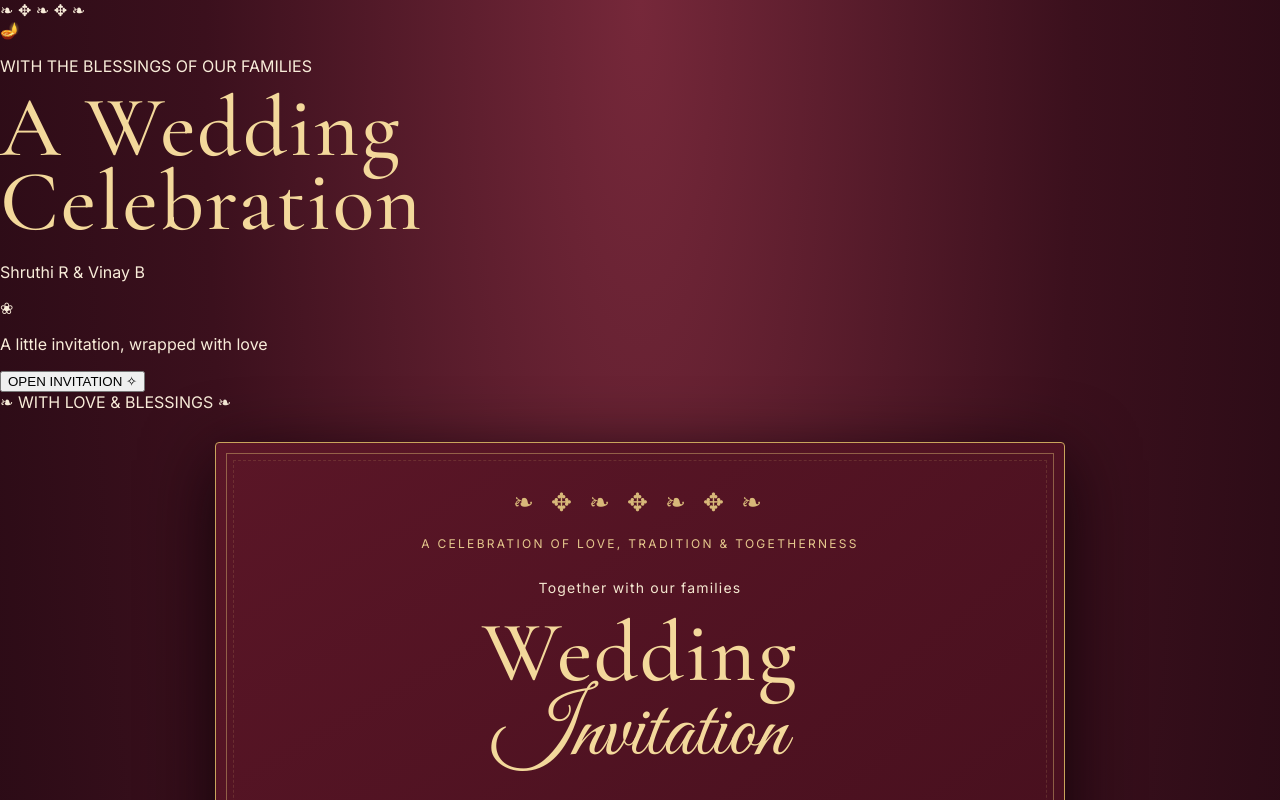
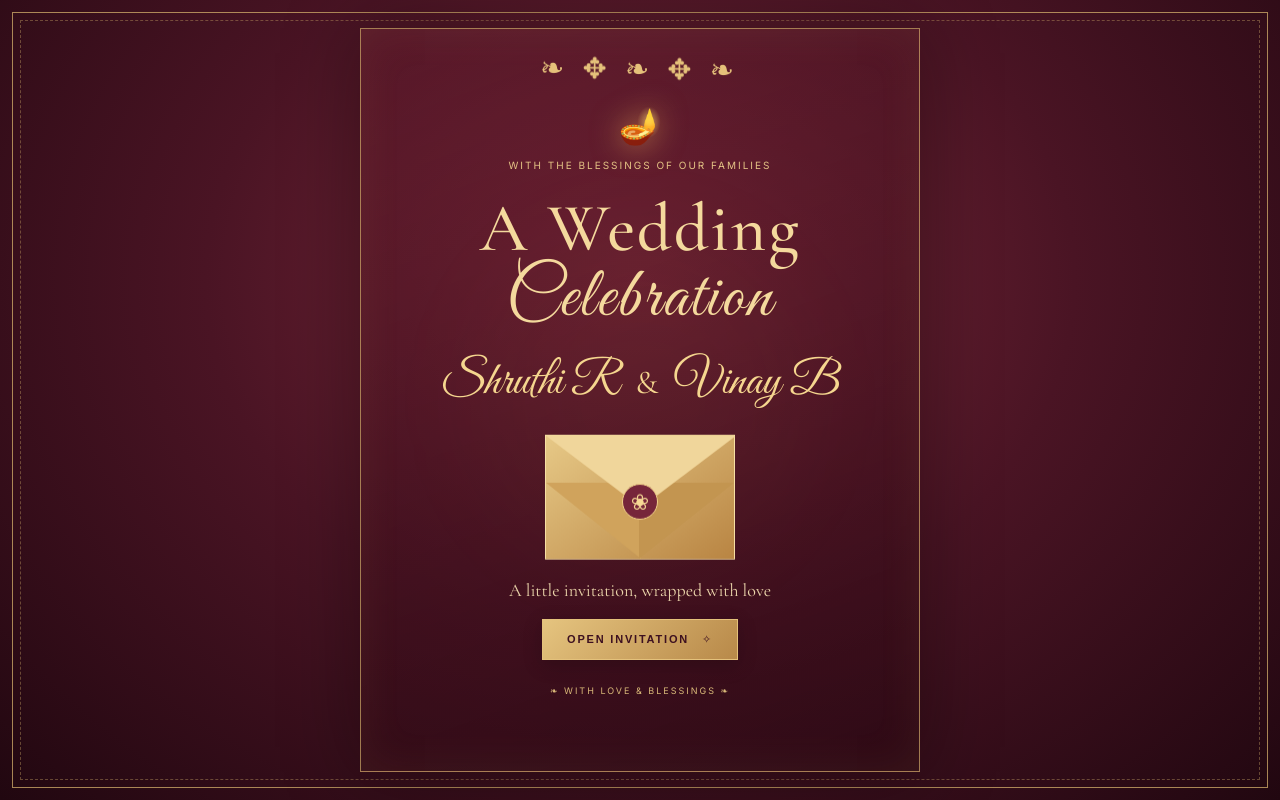
Before and after one commit to Prav2221/Shruthi-Vinay-Invitation, a React (Vite) app: page / in a window 1280 px wide. Shown: the top 800 px of the page. Built offline with nearby package versions, Linux system fonts and the light colour scheme.

Commit message:
style.css

```diff
--- a/src/style.css
+++ b/src/style.css
@@ -45,3 +45,51 @@ h1 span{font-family:'Great Vibes',cursive;font-size:1.02em;font-weight:400;lette
 .bottom-ornament{color:#d9b66e;font-size:24px;letter-spacing:5px;margin-top:25px}
 footer{text-align:center;color:#c6a978;font-size:11px;letter-spacing:1px;padding:18px}
 @media(max-width:600px){main{padding:12px 8px}.frame{padding:28px 18px}.event-schedule{grid-template-columns:1fr;gap:14px;margin:20px 7px 25px}.date-label{font-size:20px}.count-box strong{font-size:34px}.count-box{min-width:48px}.intro,.invite-copy{font-size:14px}.closing p{font-size:21px}}
+
+
+/* Traditional animated welcome screen */
+.welcome-screen{position:fixed;z-index:20;inset:0;min-height:100svh;display:grid;place-items:center;padding:18px;background:radial-gradient(ellipse at 50% 35%,#7d293b 0,#4a1424 48%,#210710 100%);overflow:hidden;animation:screenFade .8s ease both}
+.welcome-screen:before,.welcome-screen:after{content:"";position:absolute;inset:12px;border:1px solid rgba(220,184,112,.72);pointer-events:none}
+.welcome-screen:after{inset:20px;border:1px dashed rgba(220,184,112,.36)}
+.welcome-border{width:min(100%,560px);min-height:min(790px,calc(100svh - 56px));position:relative;z-index:2;display:flex;flex-direction:column;align-items:center;justify-content:center;text-align:center;padding:34px 22px;color:#f4dca9;border:1px solid rgba(222,185,113,.65);box-shadow:0 0 70px rgba(8,0,3,.38),inset 0 0 45px rgba(218,179,103,.08);background:linear-gradient(160deg,rgba(104,28,46,.35),rgba(38,7,17,.55))}
+.welcome-toran{position:absolute;top:22px;color:#e5c17a;font-size:clamp(20px,5vw,29px);letter-spacing:5px;animation:toranSway 4s ease-in-out infinite}
+.welcome-kalash,.farewell-diya{font-size:35px;filter:drop-shadow(0 0 15px rgba(255,191,91,.45));animation:diyaGlow 2.4s ease-in-out infinite}
+.welcome-kicker,.farewell-kicker{font-size:10px;letter-spacing:2px;color:#e4c486;margin:12px 0}
+.welcome-title{font-family:'Cormorant Garamond',serif;font-size:clamp(45px,9vw,68px);line-height:.95;font-weight:500;color:#f4d99d;margin:14px 0}
+.welcome-title em{font-family:'Great Vibes',cursive;font-size:1.05em;font-weight:400}
+.welcome-names,.farewell-names{font-family:'Great Vibes',cursive;font-size:clamp(34px,7vw,47px);color:#f5d68f;margin:5px 0}
+.welcome-names span,.farewell-names span{font-family:'Cormorant Garamond',serif;font-size:.7em;padding:0 8px}
+.envelope-wrap{width:190px;height:125px;margin:20px auto 9px;perspective:800px;animation:floatEnvelope 3s ease-in-out infinite}
+.envelope{height:100%;position:relative;background:linear-gradient(145deg,#e7c987,#b98543);border:1px solid #f7dfa4;box-shadow:0 12px 28px rgba(0,0,0,.3);clip-path:polygon(0 0,100% 0,100% 100%,0 100%)}
+.envelope:before,.envelope:after{content:"";position:absolute;bottom:0;width:0;height:0;border-style:solid}
+.envelope:before{left:0;border-width:0 95px 76px 0;border-color:transparent #d0a35c transparent transparent}
+.envelope:after{right:0;border-width:0 0 76px 95px;border-color:transparent transparent transparent #c39550}
+.envelope-flap{position:absolute;z-index:2;top:0;left:0;width:0;height:0;border-left:95px solid transparent;border-right:95px solid transparent;border-top:72px solid #f0d69b;transform-origin:top;animation:flapBreathe 3s ease-in-out infinite}
+.envelope-seal{position:absolute;z-index:3;top:48px;left:calc(50% - 18px);width:36px;height:36px;display:grid;place-items:center;border-radius:50%;background:#76263a;color:#f6d995;font-size:22px;border:1px solid #f1d18a}
+.welcome-hint{font-family:'Cormorant Garamond',serif;font-style:italic;font-size:18px;color:#ead4aa;margin:8px 0 18px}
+.open-button,.back-to-top{padding:13px 24px;border:1px solid #e4c17b;background:linear-gradient(135deg,#e5c47f,#b88949);color:#3d1020;font-size:11px;font-weight:700;letter-spacing:1.8px;cursor:pointer;box-shadow:0 5px 20px rgba(0,0,0,.2);transition:transform .25s,filter .25s}
+.open-button:hover,.back-to-top:hover{transform:translateY(-3px);filter:brightness(1.1)}
+.open-button span{margin-left:8px}
+.welcome-bottom{font-size:9px;letter-spacing:2px;color:#d9b979;margin-top:25px}
+.welcome-glow{position:absolute;width:360px;height:360px;border-radius:50%;background:rgba(224,174,95,.08);filter:blur(60px);animation:glowPulse 5s ease-in-out infinite}
+.invitation-main.hidden-main{display:none}
+.invitation-main.reveal-main{display:block;animation:contentReveal 1s ease both}
+.farewell-screen{max-width:850px;margin:28px auto 0;padding:18px;background:linear-gradient(145deg,#681d32,#2d0915);border:1px solid #c9a45c;box-shadow:0 18px 55px #100309;text-align:center;color:#f4dca9}
+.farewell-inner{padding:44px 18px;border:1px solid rgba(214,180,111,.48);outline:1px dashed rgba(214,180,111,.25);outline-offset:-10px}
+.farewell-ornament{font-size:27px;letter-spacing:7px;color:#d9b66e}
+.farewell-diya{margin:17px 0}
+.farewell-kicker{margin:12px 0 4px}
+.farewell-inner h2{font-family:'Great Vibes',cursive;font-size:clamp(55px,10vw,76px);font-weight:400;color:#f4d48e;margin:4px 0 10px}
+.farewell-message{font-family:'Cormorant Garamond',serif;font-size:24px;line-height:1.5;color:#f4e5c8}
+.farewell-names{margin:20px 0}
+.farewell-signoff{font-family:'Cormorant Garamond',serif;font-style:italic;color:#e6c98e;margin:12px 0 22px}
+.back-to-top{background:transparent;color:#f3d89b;margin-bottom:5px}
+@keyframes screenFade{from{opacity:0}to{opacity:1}}
+@keyframes floatEnvelope{0%,100%{transform:translateY(0)}50%{transform:translateY(-9px)}}
+@keyframes flapBreathe{0%,100%{transform:rotateX(0)}50%{transform:rotateX(12deg)}}
+@keyframes toranSway{0%,100%{transform:rotate(-1deg)}50%{transform:rotate(1deg)}}
+@keyframes diyaGlow{0%,100%{filter:drop-shadow(0 0 7px rgba(255,191,91,.25))}50%{filter:drop-shadow(0 0 20px rgba(255,191,91,.8))}}
+@keyframes glowPulse{0%,100%{transform:scale(.9);opacity:.55}50%{transform:scale(1.15);opacity:1}}
+@keyframes contentReveal{from{opacity:0;transform:translateY(22px)}to{opacity:1;transform:translateY(0)}}
+@media(prefers-reduced-motion:reduce){*,*:before,*:after{animation-duration:.01ms!important;animation-iteration-count:1!important;scroll-behavior:auto!important}}
+@media(max-width:600px){.welcome-border{min-height:calc(100svh - 48px);padding:28px 15px}.envelope-wrap{transform:scale(.88);margin:12px auto 5px}.farewell-inner{padding:34px 12px}.farewell-message{font-size:21px}}
```
